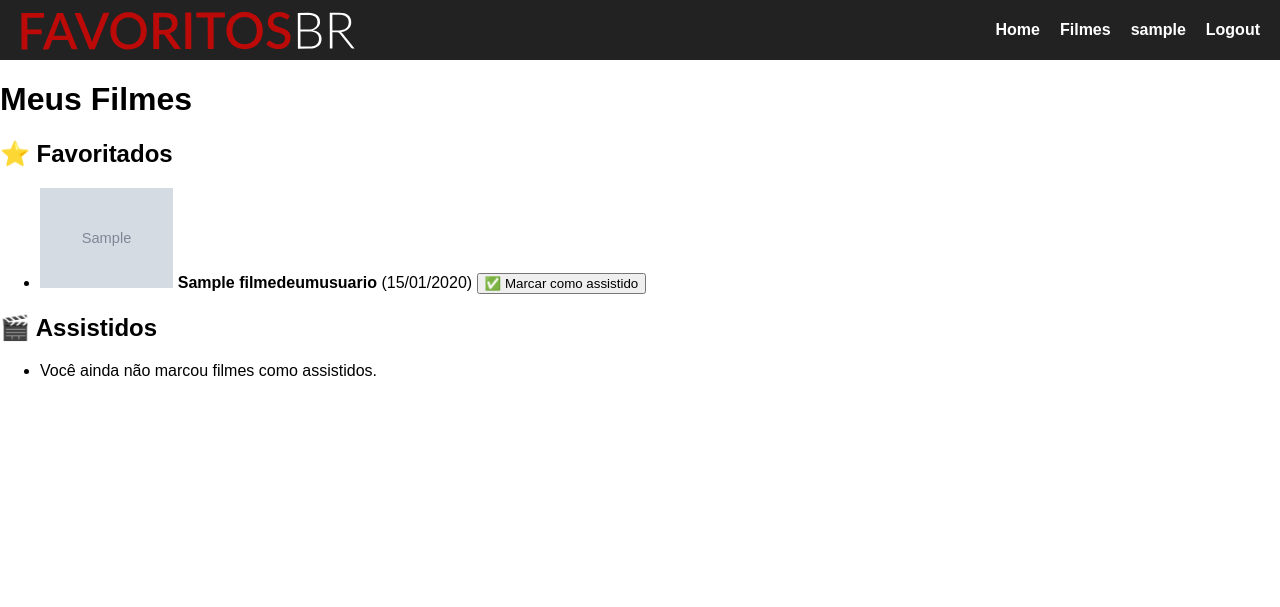
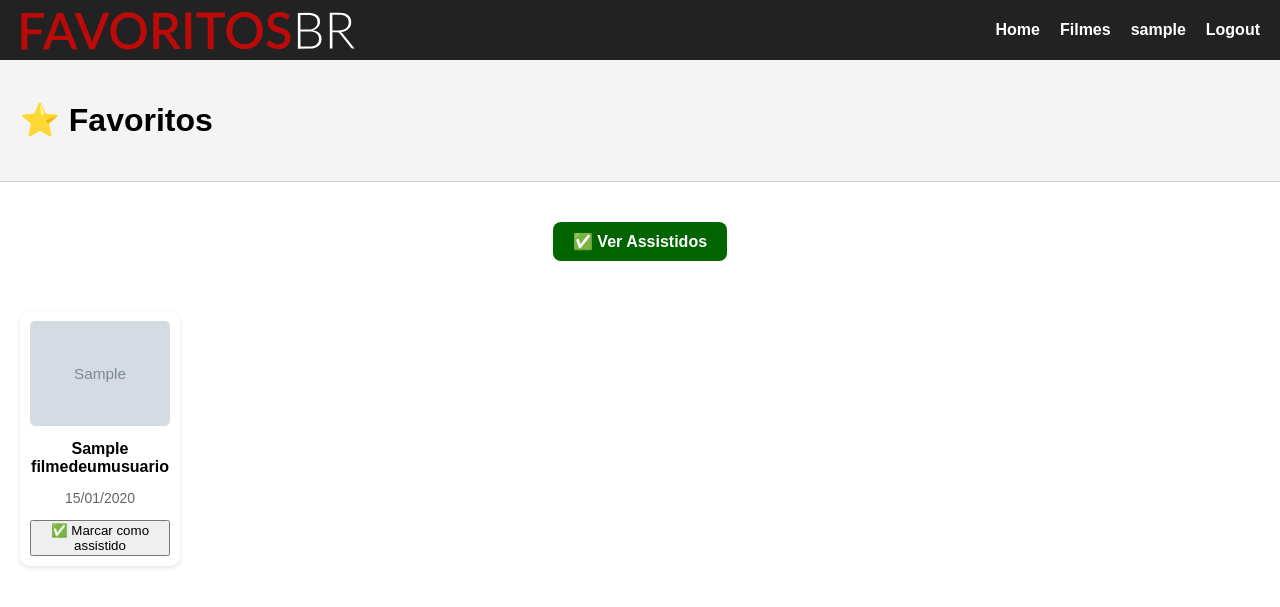
Before and after one commit to hannahbgolds/ProjetoDeSoftware, a Django app: page /usuarios/meus-filmes/ in a window 1280 px wide. Shown: the top 607 px of the page. Run offline with Django 5.2, Linux system fonts and the light colour scheme; a user stored in the database is signed in; tables that the repository leaves empty hold one stand-in row (values such as "Sample post"); grey boxes marked "Sample" are stand-in pictures.

Commit message:
ajeitei front

```diff
--- a/FavoritosBR/usuarios/templates/meus_filmes.html
+++ b/FavoritosBR/usuarios/templates/meus_filmes.html
@@ -1,41 +1,69 @@
 {% extends "base.html" %}
 {% load static %}
 
-{% block title %}Meus Filmes{% endblock %}
+{% block title %}FavoritosBR - Meus Filmes{% endblock %}
+
+{% block extra_head %}
+<link rel="stylesheet" href="{% static 'baseFilmes/css/style.css' %}">
+{% endblock %}
 
 {% block content %}
-<h1>Meus Filmes</h1>
+<header class="site-header">
+    <div class="header-text">
+      {% if aba == "favoritos" %}
+        <h1>⭐ Favoritos</h1>
+      {% else %}
+        <h1>✅ Assistidos</h1>
+      {% endif %}
+    </div>
+</header>
 
-<h2>⭐ Favoritados</h2>
-<ul>
+<main>
+    <div style="margin-bottom: 1em;">
+        {% if aba == "favoritos" %}
+            <a href="?aba=assistidos" class="botao-roleta">✅ Ver Assistidos</a>
+        {% else %}
+            <a href="?aba=favoritos" class="botao-roleta">⭐ Ver Favoritos</a>
+        {% endif %}
+    </div>
+
+    {% if aba == "favoritos" %}
+        <div class="filmes-grid">
             {% for filme in favoritos %}
-    <li style="margin-bottom: 1em;">
+                <div class="filme-card">
                     {% if filme.poster %}
-            <img src="{{ filme.poster }}" alt="Pôster de {{ filme.titulo }}" style="height: 100px;">
+                        <img src="{{ filme.poster }}" alt="Pôster de {{ filme.titulo }}">
+                    {% else %}
+                        <div class="poster-placeholder">Sem imagem</div>
                     {% endif %}
-        <strong>{{ filme.titulo }}</strong> ({{ filme.created_at|date:"d/m/Y" }})
-        <button class="marcar-assistido" data-filme-id="{{ filme.filme_id_api }}">✅ Marcar como assistido</button>
-    </li>
+                    <h3>{{ filme.titulo }}</h3>
+                    <p>{{ filme.created_at|date:"d/m/Y" }}</p>
+                    <button class="marcar-assistido" data-filme-id="{{ filme.filme_id_api }}">
+                        ✅ Marcar como assistido
+                    </button>
+                </div>
             {% empty %}
-    <li>Você ainda não favoritou filmes.</li>
+                <p>Você ainda não favoritou filmes.</p>
             {% endfor %}
-</ul>
-
-<h2>🎬 Assistidos</h2>
-<ul>
+        </div>
+    {% else %}
+        <div class="filmes-grid">
             {% for filme in assistidos %}
-    <li style="margin-bottom: 1em;">
+                <div class="filme-card">
                     {% if filme.poster %}
-      <img src="{{ filme.poster }}" alt="Pôster de {{ filme.titulo }}" style="height: 100px;">
+                        <img src="{{ filme.poster }}" alt="Pôster de {{ filme.titulo }}">
                     {% else %}
-      <div style="height: 100px; width: 70px; background: #eee;">Sem imagem</div>
+                        <div class="poster-placeholder">Sem imagem</div>
                     {% endif %}
-        <strong>{{ filme.titulo }}</strong> ({{ filme.assistiu_at|date:"d/m/Y" }})
-    </li>
+                    <h3>{{ filme.titulo }}</h3>
+                    <p>{{ filme.assistiu_at|date:"d/m/Y" }}</p>
+                </div>
             {% empty %}
-    <li>Você ainda não marcou filmes como assistidos.</li>
+                <p>Você ainda não marcou filmes como assistidos.</p>
             {% endfor %}
-</ul>
+        </div>
+    {% endif %}
+</main>
 
 <script>
 document.addEventListener("DOMContentLoaded", () => {
--- a/FavoritosBR/usuarios/views.py
+++ b/FavoritosBR/usuarios/views.py
@@ -8,11 +8,13 @@ from django.shortcuts import render, redirect
 from django.contrib.auth.decorators import login_required
 from .models import FilmeDeUmUsuario
 from django.views.decorators.csrf import csrf_exempt
+import json
+from django.http import JsonResponse
 from django.utils import timezone
-
 
 @login_required
 def meus_filmes(request):
+    aba = request.GET.get("aba", "favoritos")
     user = request.user
 
     favoritos = FilmeDeUmUsuario.objects.filter(user=user, status='nao-assistido').order_by('-created_at')
@@ -21,7 +23,9 @@ def meus_filmes(request):
     return render(request, 'meus_filmes.html', {
         'favoritos': favoritos,
         'assistidos': assistidos,
+        'aba': aba
     })
+
 
 def login_view(request):
     if request.method == 'POST':
```
Lines whose indentation alone changed are shown as unchanged.
